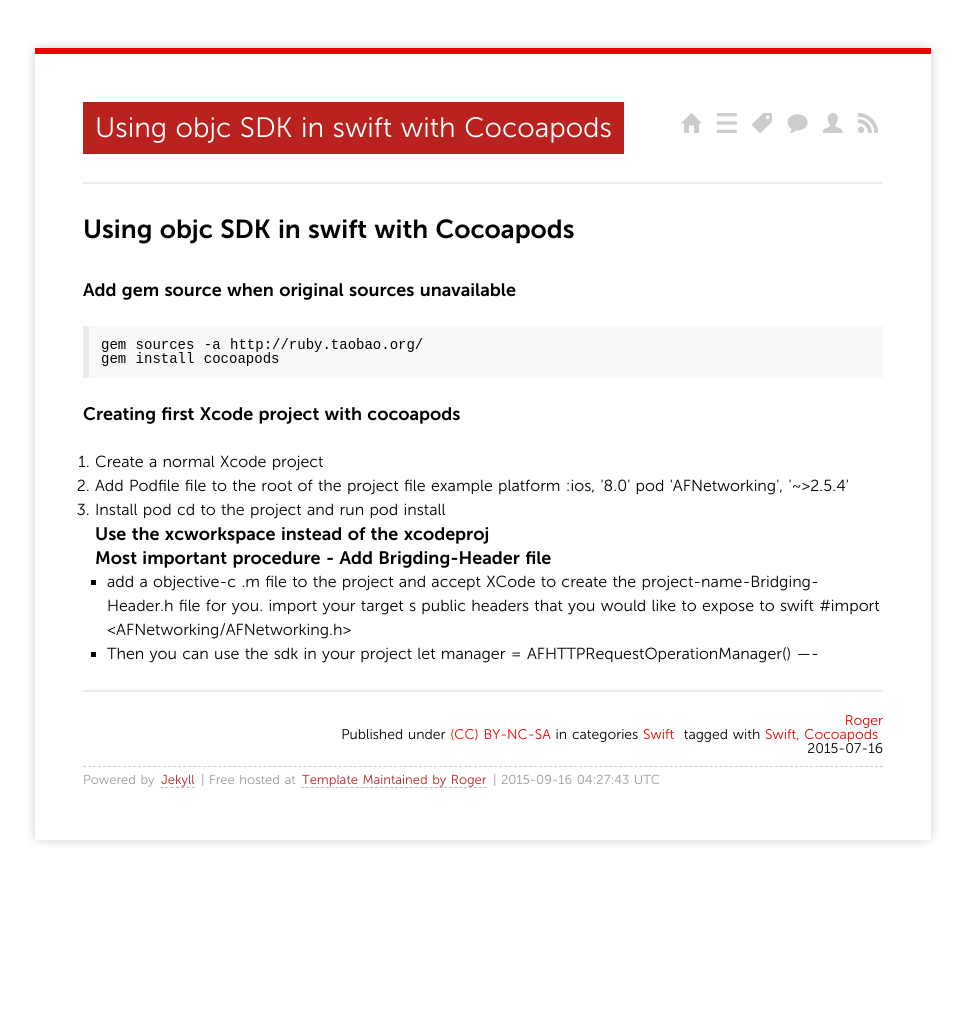
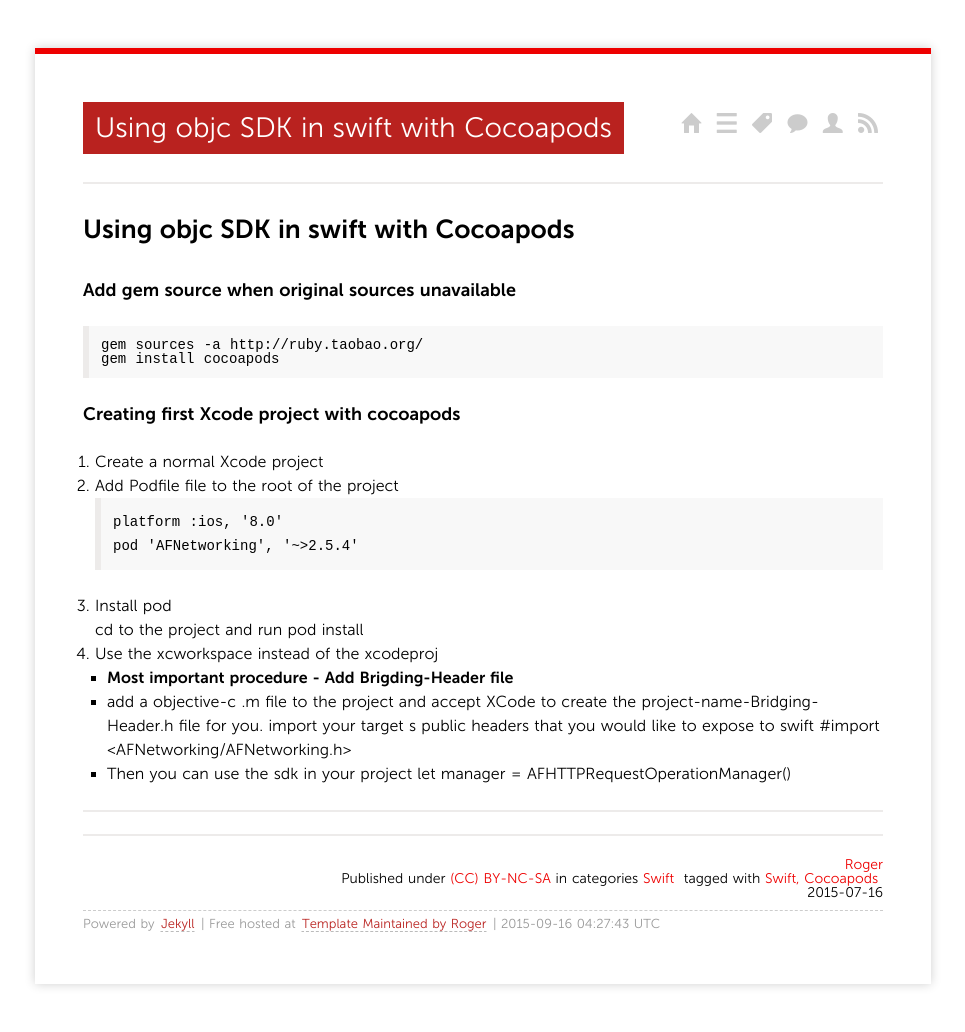
Before and after one commit to TJRoger/tjroger.github.io, a Jekyll site: the page built from _posts/2015/2015-07-16-Using-Objective-C-SDK-in-Swift-with-Cocoapods.md, in a window 1280 px wide. Shown: the whole page, without its empty margins (157-1122 px from the left). Built offline with Jekyll 4.4.1, drawn with Linux system fonts in a browser that asks for light colours; nearby versions of some CDN libraries; Markdown is read by kramdown in place of the engine named in the settings; comment, search, counter and statistics services are not loaded; before the commit the page ends 900 px from its top, so only the background shows below that; part of the change alters nothing that is shown.

Commit message:
Update 2015-07-16-Using-Objective-C-SDK-in-Swift-with-Cocoapods.md

````diff
--- a/_posts/2015/2015-07-16-Using-Objective-C-SDK-in-Swift-with-Cocoapods.md
+++ b/_posts/2015/2015-07-16-Using-Objective-C-SDK-in-Swift-with-Cocoapods.md
@@ -18,17 +18,18 @@ gem install cocoapods
 ### Creating first Xcode project with cocoapods
 1. Create a normal Xcode project
 2. Add `Podfile` file to the root of the project
-```file example
+```
 platform :ios, '8.0'
 pod 'AFNetworking', '~>2.5.4'
 ```
 3. Install pod
 cd to the project and run `pod install`
-### Use the `xcworkspace` instead of the `xcodeproj`
-### **Most important procedure - Add `Brigding-Header` file**
+4. Use the `xcworkspace` instead of the `xcodeproj`
+-  **Most important procedure - Add `Brigding-Header` file**
 - add a objective-c `.m` file to the project and accept XCode to create the `project-name-Bridging-Header.h` file for you.
 import your target s public headers that you would like to expose to swift
 `#import <AFNetworking/AFNetworking.h>`
 - Then you can use the sdk in your project
 `let manager = AFHTTPRequestOperationManager()`
+
 ----
````
